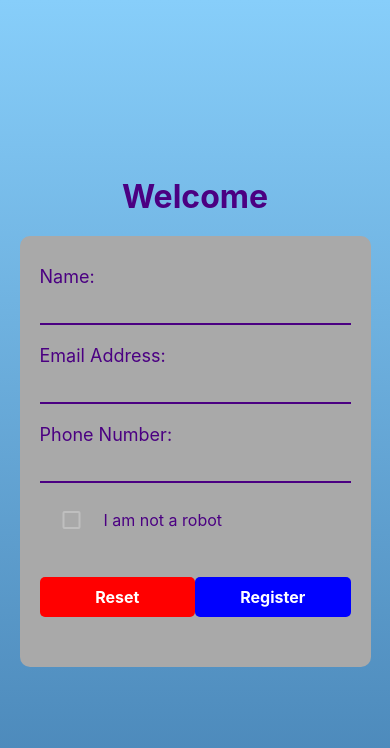
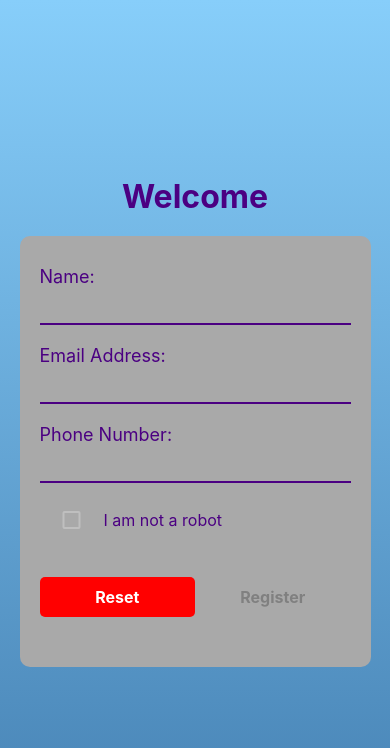
Before and after one commit to xyzesther/CS5520-assignment, a React Native app: screen / in a window 390 px wide. Shown: the top 748 px of the page. Built offline with nearby package versions, Linux system fonts and the light colour scheme.

Commit message:
Added styling for disabled button

```diff
--- a/colors.js
+++ b/colors.js
@@ -12,6 +12,7 @@ export const colors = {
   button: {
     primary: 'blue',
     secondary: 'red',
+    disabledText: 'grey',
   },
   shadow: {
     shadowColor: '#000',
--- a/components/Button.js
+++ b/components/Button.js
@@ -4,11 +4,15 @@ import { colors } from '../colors';
 
 export const Button = ({ title, onPress, color = 'primary', disabled }) => (
   <TouchableOpacity
-    style={[styles.button, { backgroundColor: colors.button[color] }]}
+    style={[
+      styles.button,
+      { backgroundColor: disabled ? colors.button.disabled : colors.button[color] },
+      disabled && styles.disabledButton
+    ]}
     onPress={onPress}
     disabled={disabled}
   >
-    <Text style={styles.buttonText}>{title}</Text>
+    <Text style={[styles.buttonText, disabled && styles.disabledButtonText]}>{title}</Text>
   </TouchableOpacity>
 );
 
@@ -22,9 +26,18 @@ const styles = StyleSheet.create({
     justifyContent: 'center',
     marginVertical: 10,
   },
+
   buttonText: {
     color: 'white',
     fontSize: 16,
     fontWeight: 'bold',
   },
+
+  disabledButton: {
+    backgroundColor: colors.button.disabled,
+  },
+
+  disabledButtonText: {
+    color: colors.button.disabledText,
+  },
 });
```
